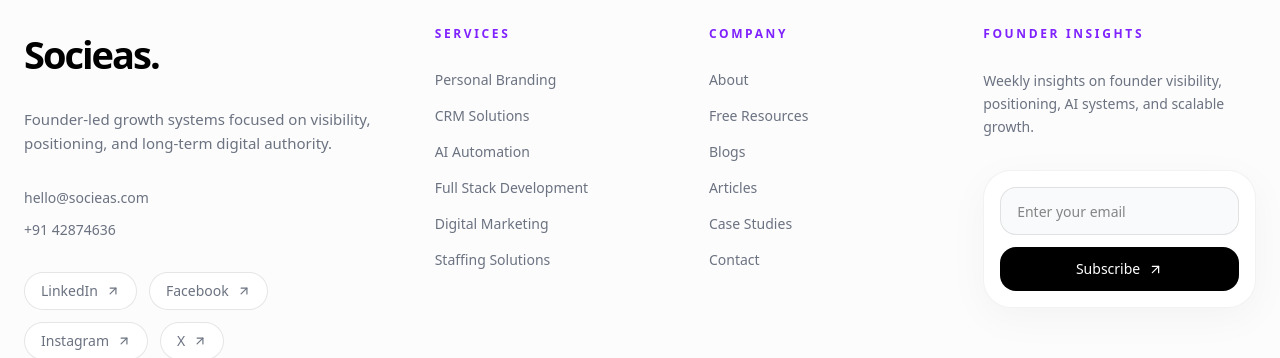
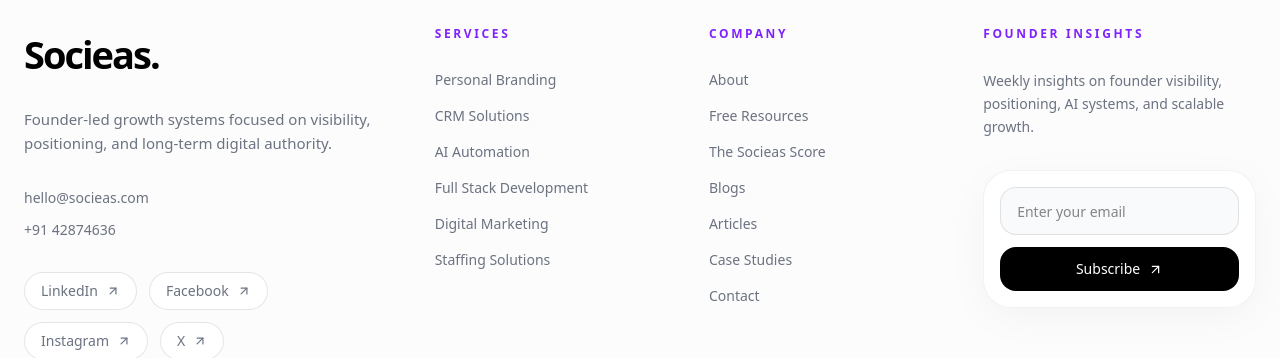
Before and after one commit to Socieas/socieas, a Next.js app: page /contact in a window 1280 px wide. Shown: the part 1025-1383 px from the top of the page. Built offline with nearby package versions, Linux system fonts and the light colour scheme; no server answers.

Commit message:
Update Footer.tsx

```diff
--- a/components/Footer.tsx
+++ b/components/Footer.tsx
@@ -185,6 +185,10 @@ xl:grid-cols-[1.3fr_0.8fr_0.8fr_1fr]">
                 href: "/resources",
               },
               {
+                title: "The Socieas Score",
+                href: "/tools/linkedin-score",
+              },
+              {
                 title: "Blogs",
                 href: "/insights/blogs",
               },
```
